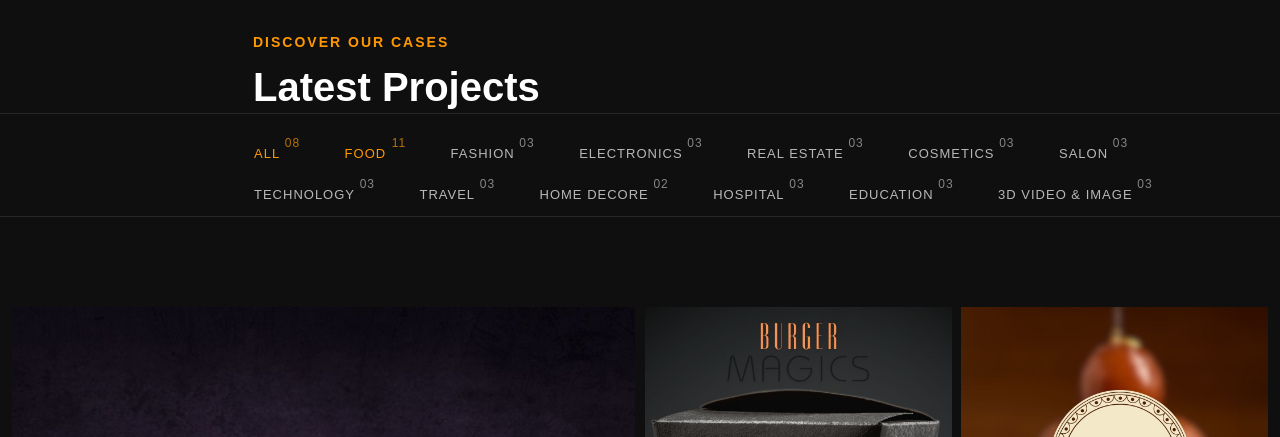
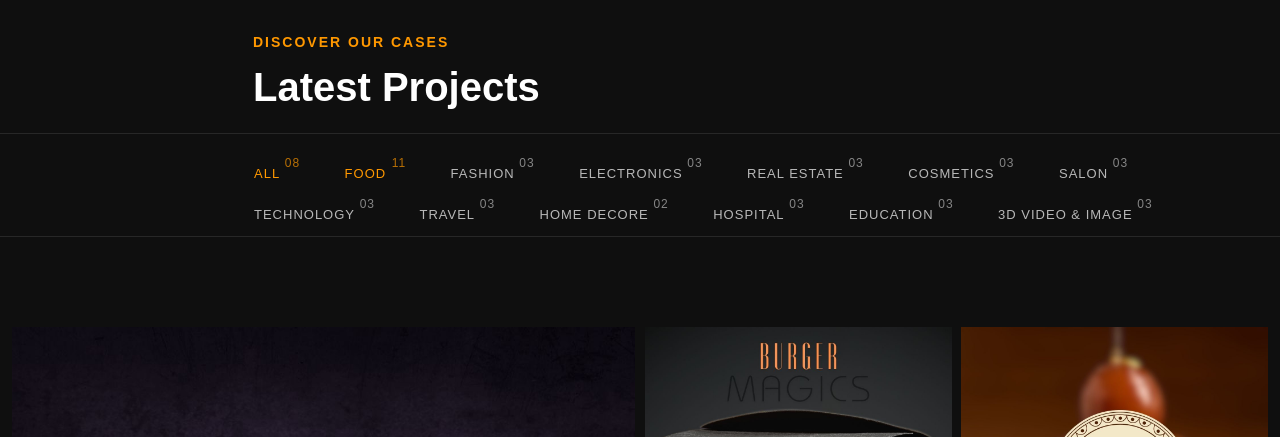
Before and after one commit to mdakbari/keydot, a plain HTML site: page portfolio.html in a window 1280 px wide. Shown: the part 787-1224 px from the top of the page. Drawn offline with nearby package versions, Linux system fonts and the light colour scheme; files whose address does not match are found by name.

```diff
--- a/portfolio.html
+++ b/portfolio.html
@@ -221,7 +221,7 @@
                     <section class="work-minimal" style="padding-top: 20px;">
                         <div class="">
                             <div class="row mb-80">
-                                <div class="col-lg-12" style="margin-left: 250px !important;">
+                                <div class="col-lg-12" style="margin-left: 250px !important; ">
                                     <div class="sec-head">
                                         <h6 class="sub-title main-color mb-10">DISCOVER OUR CASES</h6>
                                         <h3>Latest Projects</h3>
@@ -230,9 +230,9 @@
 
 
                                 <!-- filter links -->
-                                <div class="filtering col-lg-12 d-flex justify-content-end align-items-start" style=" border: 1px solid rgba(255, 255, 255, 0.1) !important;">
+                                <div class="filtering col-lg-12 d-flex justify-content-end align-items-start" style=" border: 1px solid rgba(255, 255, 255, 0.1) !important; margin-top: 20px;">
                                     <div>
-                                        <div class="filter" style="margin-left: 220px !important; margin-right: 100px !important; ">
+                                        <div class="filter" style="margin-left: 220px !important; margin-right: 100px !important;">
                                             <span data-filter='*' class='active'   data-count="08">All</span>
                                             <span data-filter='.food'class='active'  data-count="11">Food</span>
                                             <span data-filter='.design' data-count="03">Fashion</span>
```
